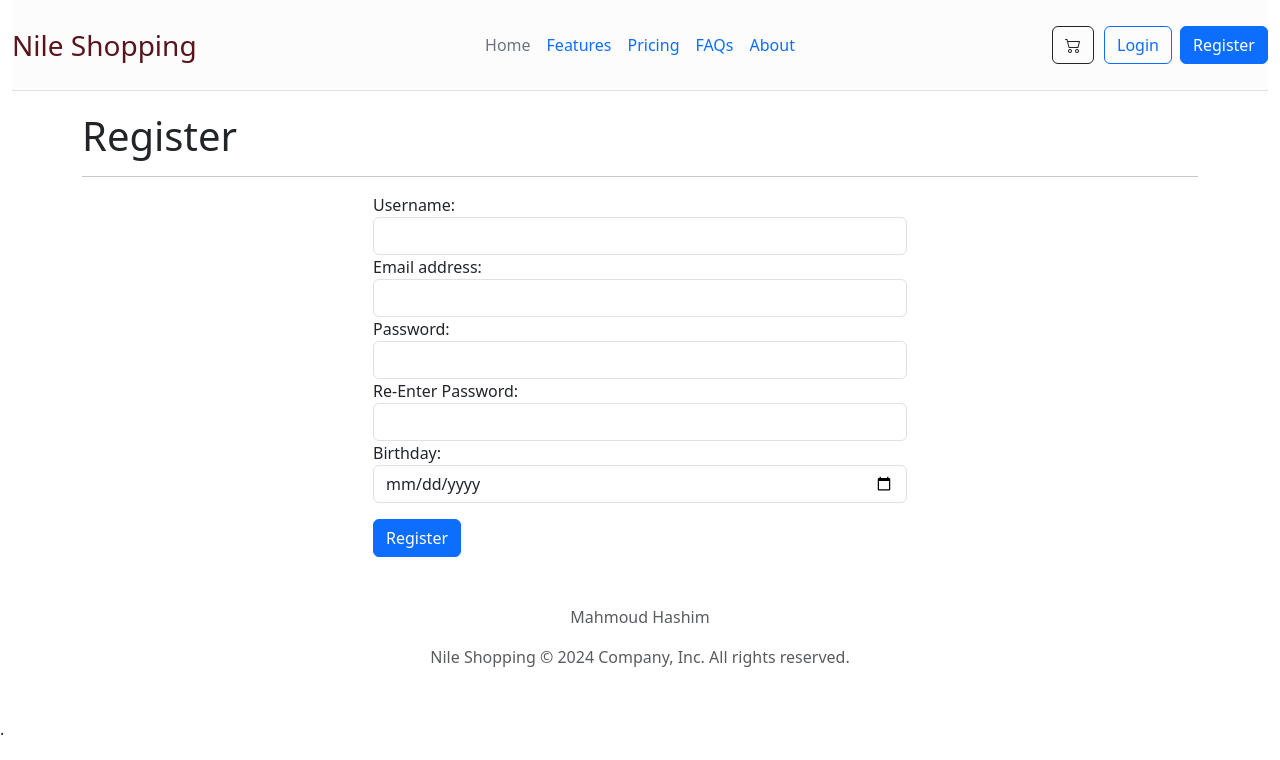
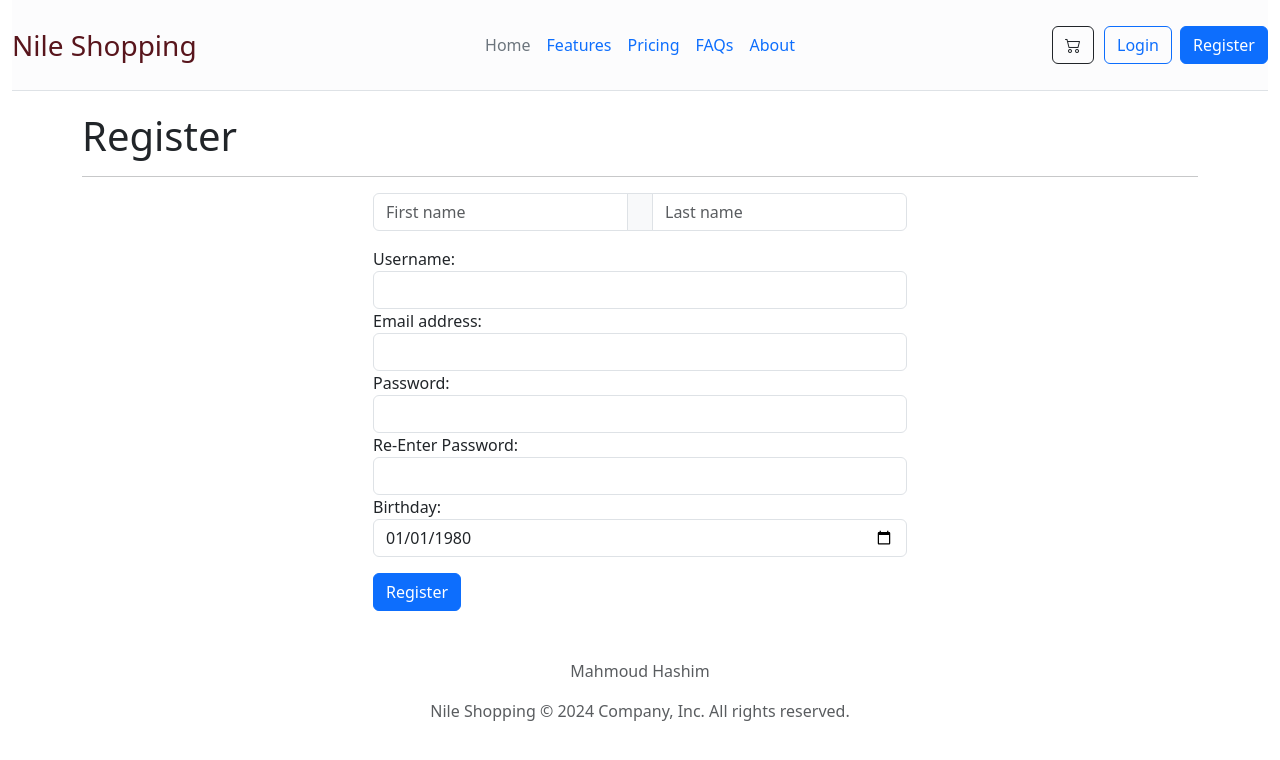
Before and after one commit to MahmoudHDev/ShoppingApp, a React (Create React App) app in the folder client/: page /register in a window 1280 px wide. Shown: the top 760 px of the page. Built offline with nearby package versions, Linux system fonts and the light colour scheme.

Commit message:
adding changes to the form fields

```diff
--- a/client/package.json
+++ b/client/package.json
@@ -12,8 +12,8 @@
     "jquery": "^3.7.1",
     "react": "^18.2.0",
     "react-dom": "^18.2.0",
-    "react-router-dom": "^6.21.1",
-    "react-scripts": "5.0.1",
+    "react-router-dom": "^6.21.2",
+    "react-scripts": "^5.0.1",
     "web-vitals": "^2.1.4"
   },
   "scripts": {
--- a/client/src/components/Login/Register.js
+++ b/client/src/components/Login/Register.js
@@ -3,14 +3,25 @@ import { useState } from "react"
 export default function Register() {
     const [newUserInfo, setNewUserInfo] = useState({});
 
-    const handleChange = (event)=> {
+    const handleChange = (event) => {
         const name = event.target.name;
         const value = event.target.value;
 
-        setNewUserInfo(values => ({...values, [name]: value}));
+        setNewUserInfo(values => ({ ...values, [name]: value }));
+
+        switch (true) {
+            case value:
+
+                break;
+
+            default:
+                break;
+        }
+
+        console.log(newUserInfo)
     }
 
-    const handleSubmit = (event)=> {
+    const handleSubmit = (event) => {
         event.preventDefault();
         console.log(newUserInfo);
     }
@@ -22,26 +33,33 @@ export default function Register() {
             <form action="/register" method="post">
                 <div className="container col-6">
 
+                    <div class="input-group mb-3">
+                        <input type="text" class="form-control" placeholder="First name" aria-label="fName" name="fName" onChange={handleChange} value={newUserInfo.fName || ""} />
+                        <span class="input-group-text">  </span>
+                        <input type="text" class="form-control" placeholder="Last name" aria-label="lName" name="lName" onChange={handleChange} value={newUserInfo.lName || ""} />
+                    </div>
+
                     <label>Username:</label>
-                    <input type="text" className="form-control" aria-label="Sizing example input"
+                    <input type="text" className="form-control" aria-label="username"
                         aria-describedby="inputGroup-sizing-default" onChange={handleChange} name="username" value={newUserInfo.username || ""} />
 
                     <label>Email address:</label>
-                    <input type="email" className="form-control" aria-label="Sizing example input"
+                    <input type="email" className="form-control" aria-label="email"
                         aria-describedby="inputGroup-sizing-default" name="email" onChange={handleChange} value={newUserInfo.email || ""} />
 
                     <label>Password:</label>
-                    <input type="password" className="form-control" aria-label="Sizing example input"
+                    <input type="password" className="form-control" aria-label="password" name="password"
                         aria-describedby="inputGroup-sizing-default" onChange={handleChange} value={newUserInfo.password || ""} />
 
                     <label>Re-Enter Password:</label>
-                    <input type="password" className="form-control" aria-label="Sizing example input"
-                        aria-describedby="inputGroup-sizing-default" onChange={handleChange} value={newUserInfo.password || ""} />
+                    <input type="password" className="form-control" aria-label="passConf" name="passConf"
+                        aria-describedby="inputGroup-sizing-default" onChange={handleChange} value={newUserInfo.passConf || ""} />
 
                     <label>Birthday:</label>
-                    <input type="date" id="birthday" name="birthday" className="form-control" aria-label="Sizing example input"
-                        aria-describedby="inputGroup-sizing-default" onChange={handleChange} value={newUserInfo.birthday || ""} />
-                <button type="submit" className="btn btn-primary mt-3" onSubmit={handleSubmit}> Register</button>
+                    <input type="date" id="birthday" name="birthday" className="form-control" aria-label="birthday"
+                        aria-describedby="inputGroup-sizing-default" onChange={handleChange} min="1980-01-01" max="2005-01-01" value={newUserInfo.birthday || "1980-01-01"} />
+
+                    <button type="submit" className="btn btn-primary mt-3" onSubmit={handleSubmit}> Register</button>
                 </div>
 
             </form>
```
Also changed, not shown: 1 other file (tests, documents, lock files or other folders).
